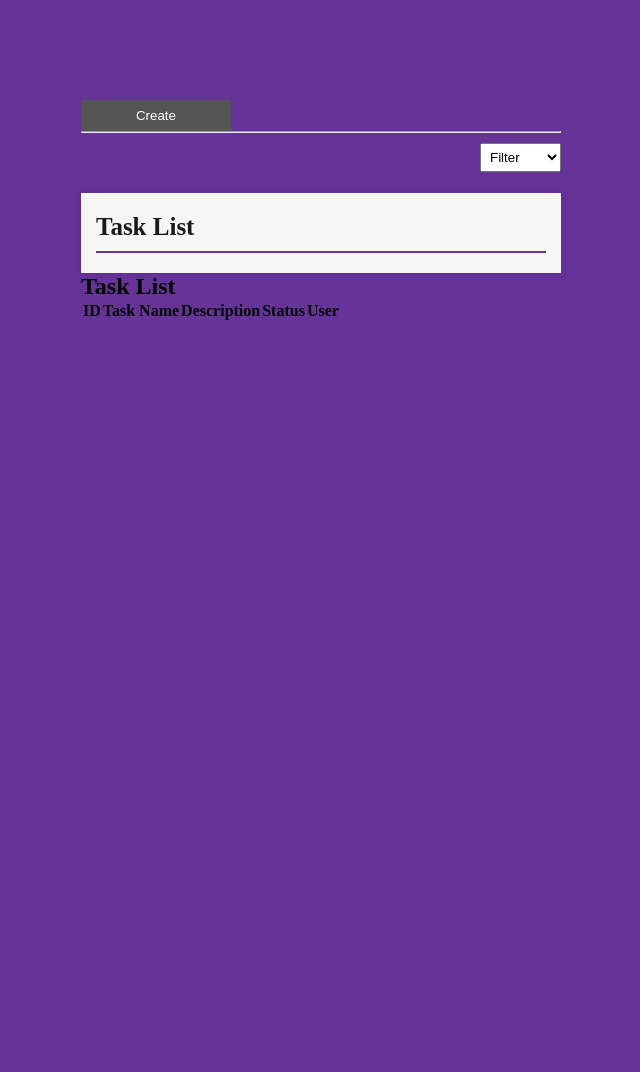
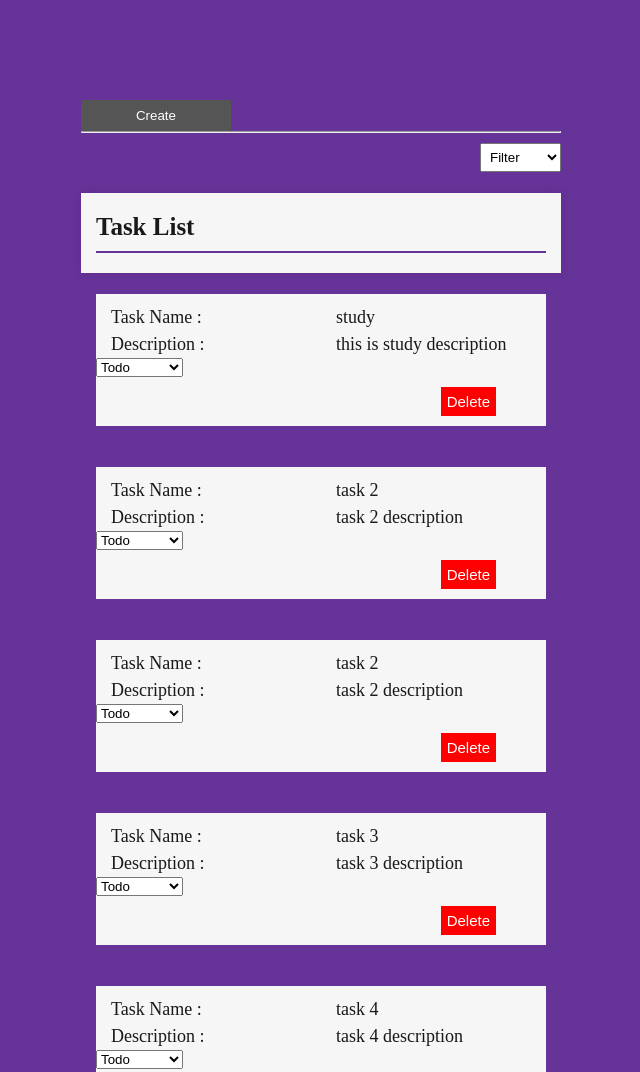
Before and after one commit to Nc-upadhyay/task-management, a plain HTML site: page deskboard.html in a window 1280 px wide. Shown: the top 1072 px of the page, without its empty margins (319-959 px from the left). Drawn offline with Linux system fonts and the light colour scheme.

Commit message:
task management update

```diff
--- a/css/responsive.css
+++ b/css/responsive.css
@@ -30,7 +30,7 @@
 
 .text-set span {
   padding: 0px 15px 0px 15px;
-  line-height: 1.3em;
+  line-height: 1.5em;
   font-size: 16px;
   margin-top: 10px;
 }
@@ -54,4 +54,15 @@
   padding: 20px 15px 20px 15px;
 }
 
+.delete-button {
+  background: red;
+  border: 1px solid red;
+  color: #fff;
+  float: right;
+  margin-top: 10px;
+  margin-right: 50px;
+  padding: 4px;
+  font-size: 13px;
 }
+
+}
--- a/deskboard.html
+++ b/deskboard.html
@@ -32,7 +32,7 @@
 
             <!-- changes-->
 
-             <div class="data-width">
+             <div id="data-width">
             <h2>Task List</h2>
 
                 <!-- <div class="back">
--- a/deskboard_script.js
+++ b/deskboard_script.js
@@ -172,17 +172,56 @@ const cardContainer = document.getElementById('data-width');
 
 // Function to create a card
 function createCard(task) {
-    const card = document.createElement('div');
-    card.classList.add('back');
+    const back = document.createElement('div');
+    back.classList.add('back');
 
     const taskName = document.createElement('div');
     taskName.classList.add('width-6');
+    const taskName2 = document.createElement('div');
+    taskName2.classList.add('text-set');
+    const para = document.createElement('span');
+    para.textContent = "Task Name :";
+    taskName2.appendChild(para);
+    taskName.appendChild(taskName2);
 
-    taskName.textContent = task.taskname;
+
+    const taskNamed = document.createElement('div');
+    taskNamed.classList.add('width-6');
+    const taskNamed2 = document.createElement('div');
+    taskNamed2.classList.add('text-set');
+    const parad = document.createElement('span');
+    parad.textContent = task.taskname;
+    taskNamed2.appendChild(parad);
+    taskNamed.appendChild(taskNamed2);
+
 
     const taskDescription = document.createElement('div');
-    taskDescription.classList.add('task-description');
-    taskDescription.textContent = task.description;
+    taskDescription.classList.add('width-6');
+    const taskDescription2 = document.createElement('div');
+    taskDescription2.classList.add('text-set');
+    const desc = document.createElement('span');
+    desc.textContent = "Description : ";
+    taskDescription2.appendChild(desc);
+    taskDescription.appendChild(taskDescription2);
+
+    const taskDescriptiond = document.createElement('div');
+    taskDescriptiond.classList.add('width-6');
+    const taskDescriptiond2 = document.createElement('div');
+    taskDescriptiond2.classList.add('text-set');
+    const descd = document.createElement('span');
+    descd.textContent = task.description;
+    taskDescriptiond2.appendChild(descd);
+    taskDescriptiond.appendChild(taskDescriptiond2);
+
+
+    // const taskDescription = document.createElement('div');
+    // taskDescription.classList.add('task-description');
+    // taskDescription.textContent = task.description;
+
+
+
+
+
 
     const dropdown = document.createElement('div');
     dropdown.classList.add('dropdown');
@@ -200,17 +239,19 @@ function createCard(task) {
     // Event listener for the delete button
     deleteButton.addEventListener('click', () => {
         // Remove the card when the delete button is clicked
-        card.remove();
+        back.remove();
     });
 
     // Append elements to the card
-    card.appendChild(taskName);
-    card.appendChild(taskDescription);
-    card.appendChild(dropdown);
-    card.appendChild(deleteButton);
+    back.appendChild(taskName);
+    back.appendChild(taskNamed);
+    back.appendChild(taskDescription);
+    back.appendChild(taskDescriptiond);
+    back.appendChild(dropdown);
+    back.appendChild(deleteButton);
 
     // Append the card to the container
-    cardContainer.appendChild(card);
+    cardContainer.appendChild(back);
 }
 
 // Create cards for each task
--- a/deskboard_styles.css
+++ b/deskboard_styles.css
@@ -104,7 +104,7 @@ body {
 }
 
 
-.data-width
+#data-width
 {
     width:100%!important;
     color:#191919;
@@ -115,7 +115,7 @@ body {
     padding:20px 15px 20px 15px;
 }
 
-.data-width h2
+#data-width h2
 {
     font-size:25px;
     font-weight: 600;
@@ -137,7 +137,7 @@ body {
 .text-set span
 {
   padding:0px 15px 0px 15px;
-  line-height: 1.3em;
+  line-height: 1.5em;
   font-size:18px;
   margin-top:10px;
 }
@@ -169,6 +169,18 @@ body {
 }
 
 
+.delete-button
+{
+  background: red;
+  border:1px solid red;
+  color:#fff;
+  float:right;
+  margin-top:10px;
+  margin-right:50px;
+  padding:5px;
+  font-size:15px;
+}
+
 /* #showDiv
 {
 
```
